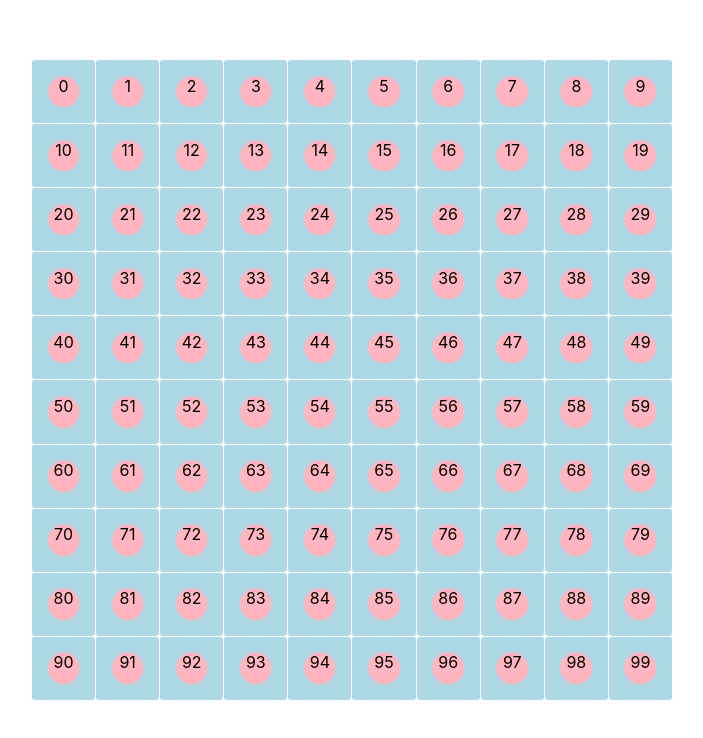
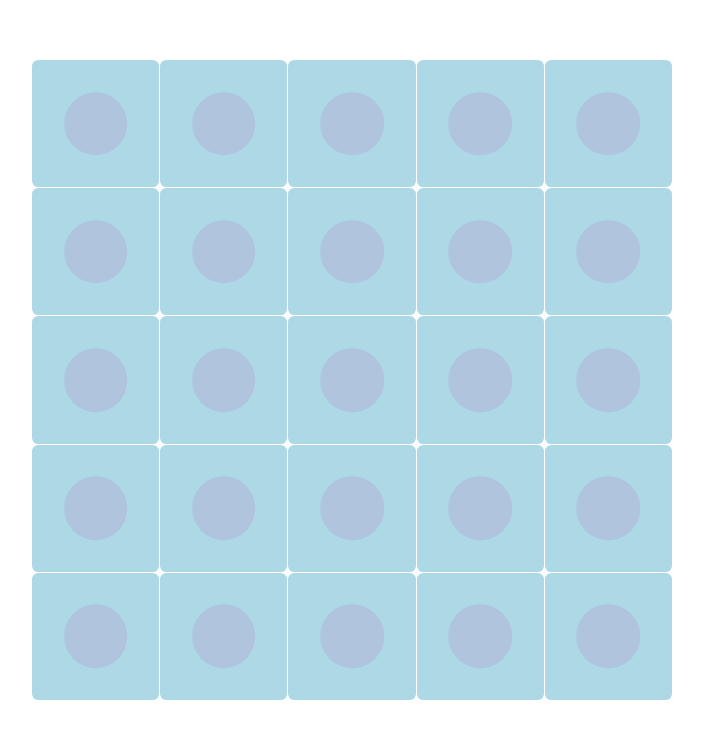
Before and after one commit to sdrobner44/sd-game-of-life, a React (Create React App) app: page / in a window 1280 px wide. Shown: the top 738 px of the page, without its empty margins (288-991 px from the left). Built offline with nearby package versions, Linux system fonts and the light colour scheme.

Commit message:
added board initialization

```diff
--- /dev/null
+++ b/src/common/BoardContext.tsx
@@ -0,0 +1,62 @@
+import { createContext, useEffect, useState } from 'react';
+import ICell, { createCell } from '../models/ICell';
+import getEmptyBoard from './getEmptyBoard';
+
+const emptyBoard: ICell[][] = [[]];
+
+const BoardContext = createContext({
+  dummy: false,
+  board: emptyBoard,
+  // eslint-disable-next-line @typescript-eslint/no-empty-function
+  updateBoardSize: (x: number, y: number): void => {}
+});
+
+interface iDimension {
+  x: number;
+  y: number;
+}
+
+export const BoardContextProvider = (props: { children: any; }) => {
+  const [dummy, setDummy] = useState(false)
+  const [board, setBoard] = useState(emptyBoard);
+  const [dimentions, setDimensions] = useState<iDimension>({x:5, y:5});
+
+  const recalculateBoard = () => {
+    console.log('recalculating board');
+  }
+
+  useEffect(() => {
+    const boardRecalcInterval = setInterval(recalculateBoard, 2000)
+
+    return ()=> {
+      clearInterval(boardRecalcInterval);
+    };
+
+  }, []);
+
+  useEffect(() => {
+    const newBoard = getEmptyBoard(dimentions.x, dimentions.y);
+    setBoard(newBoard);
+  }, [dimentions]);
+
+  const updateBoardSize = (x: number, y: number): void => {
+    try {
+      setDummy(true);
+    } catch (ex) {
+      console.log('BoardContextProvider -> updateBoardSize', ex);
+    }
+  }
+
+  const contextVal = {dummy,
+    board,
+    updateBoardSize
+  };
+
+  const provider = <BoardContext.Provider value={contextVal}>
+     {props.children}
+   </BoardContext.Provider>
+
+  return provider;
+}
+
+export default BoardContext;
--- /dev/null
+++ b/src/common/getEmptyBoard.ts
@@ -0,0 +1,19 @@
+import ICell, { createCell } from '../models/ICell';
+
+const getEmptyBoard = (xSize: number, ySize: number): Array<Array<ICell>> => {
+
+  const newBoard: Array<Array<ICell>> = [];
+  for(let yIter = 0; yIter < ySize; yIter++) {
+
+    const yArray = new Array<ICell>();
+    newBoard.push(yArray);
+
+    for(let xIter = 0; xIter < xSize; xIter++) {
+      yArray.push(createCell(xIter, yIter))
+    }
+  }
+
+  return newBoard;
+}
+
+export default getEmptyBoard;
--- a/src/components/Board/GameBoard.tsx
+++ b/src/components/Board/GameBoard.tsx
@@ -1,3 +1,6 @@
+import { useContext } from 'react';
+import BoardContext from '../../common/BoardContext';
+import ICell from '../../models/ICell';
 import styles from './GameBoard.module.scss';
 import GameCell from './GameCell';
 
@@ -8,22 +11,43 @@ interface IGameBoardProps {
 
 const GameBoard = ({xSize, ySize}: IGameBoardProps) => {
 
+  const ctx = useContext(BoardContext);
+
+  const board = ctx.board;
+
+  const boardX = board.length;
+  const boardY = board[0].length;
+
   const boardDynStyles = {
-    gridTemplateColumns: `repeat(${xSize}, 1fr)`,
-    gridTemplateRows: `repeat(${ySize}, 1fr)`,
+    gridTemplateColumns: `repeat(${boardX}, 1fr)`,
+    gridTemplateRows: `repeat(${boardY}, 1fr)`,
   }
 
-  const getCell = (index: number): JSX.Element  => {
+  // const getCell = (index: number): JSX.Element  => {
+  //   return (
+  //     <GameCell key={index} index={index}/>
+  //   )
+  // }
+
+  const getCell = (cell: ICell): JSX.Element  => {
     return (
-      <GameCell key={index} index={index}/>
+      <GameCell key={`${cell.x}_${cell.y}`} cell={cell}/>
     )
   }
+
+  const flattened = board.reduce(
+    (accumulator, currentValue) => accumulator.concat(currentValue),
+    [],
+  );
 
   return (
     // <div className={styles.container}>
       <div className={styles.board} style={boardDynStyles}>
-        {[...Array(xSize * ySize)].map((x, i) =>
+        {/* {[...Array(xSize * ySize)].map((x, i) =>
           getCell(i)
+        )} */}
+        {flattened.map((x, i) =>
+          getCell(x)
         )}
       {/* </div> */}
     </div>
--- a/src/components/Board/GameCell.tsx
+++ b/src/components/Board/GameCell.tsx
@@ -1,14 +1,44 @@
+import { useState } from 'react';
+import ICell from '../../models/ICell';
 import styles from './GameCell.module.scss';
 
 type GameCellProps = {
-  index: number
+  // index: number,
+  cell: ICell
 };
 
-const GameCell = ({index}: GameCellProps) => {
+// https://www.quackit.com/css/css_color_codes.cfm
+// https://www.w3schools.com/cssref/css_colors.php
+
+interface IDynamicCellStyle {
+  background: string;
+}
+
+const GameCell = ({cell}: GameCellProps) => {
+
+  const healthyCellColor = '#006400';
+  const aLittleSickCellColor = '#8FBC8F';
+  const sickCellColor = '#8A2BE2';
+  const emptyCellColor = '#B0C4DE';
+
+  const initialCircleStyle = {
+    background: emptyCellColor
+  }
+  const [circleStyles, setCircleStyles] = useState<IDynamicCellStyle>(initialCircleStyle);
+
+  const handleClick = (e: { preventDefault: () => void; }) => {
+    e.preventDefault();
+    // console.log(`The link was clicked for ${index}.`);
+    setCircleStyles(
+      {
+        background: healthyCellColor
+      }
+    );
+  }
 
   return (
-    <div className={styles.cell}>
-       <div className={[styles.element, styles.circle].join(' ')}>{index}</div>
+    <div className={styles.cell} onClick={handleClick}>
+       <div className={[styles.element, styles.circle].join(' ')} style={circleStyles}></div>
     </div>
   )
 }
--- a/src/components/Main.module.scss
+++ b/src/components/Main.module.scss
@@ -1,5 +1,5 @@
 .article {
-  width: 100%;
+  // width: 100%;
   width: 80%;
   height: 800px;
 
--- a/src/components/Main.tsx
+++ b/src/components/Main.tsx
@@ -1,6 +1,7 @@
 import useWindowResize from '../utils/hooks/useWindowResize';
 import GameBoard from './Board/GameBoard';
 import styles from './Main.module.scss';
+import {BoardContextProvider} from '../common/BoardContext';
 
 function Main() {
 
@@ -18,9 +19,11 @@ function Main() {
   }
 
   return (
-    <article className={styles.article} style={dynamicStyle}>
-       <GameBoard xSize={10} ySize={10} />
-    </article>
+    <main className={styles.article} style={dynamicStyle}>
+      <BoardContextProvider>
+         <GameBoard xSize={10} ySize={10} />
+      </BoardContextProvider>
+    </main>
   )
 }
 
--- /dev/null
+++ b/src/models/ICell.tsx
@@ -0,0 +1,23 @@
+enum CellHealthStatusEn {
+  empty = 0,
+  healthy = 1,
+  slightlySick = 2,
+}
+
+interface ICell {
+  x: number,
+  y: number,
+  health: CellHealthStatusEn,
+}
+
+const createCell = (x: number, y: number, health: CellHealthStatusEn = CellHealthStatusEn.empty): ICell => {
+
+  return {
+    x,
+    y,
+    health
+  };
+}
+
+export {CellHealthStatusEn, createCell};
+export default ICell;
```
Also changed, not shown: src/common/calculateBoardUpdate.ts (added, +9 -0 lines).
